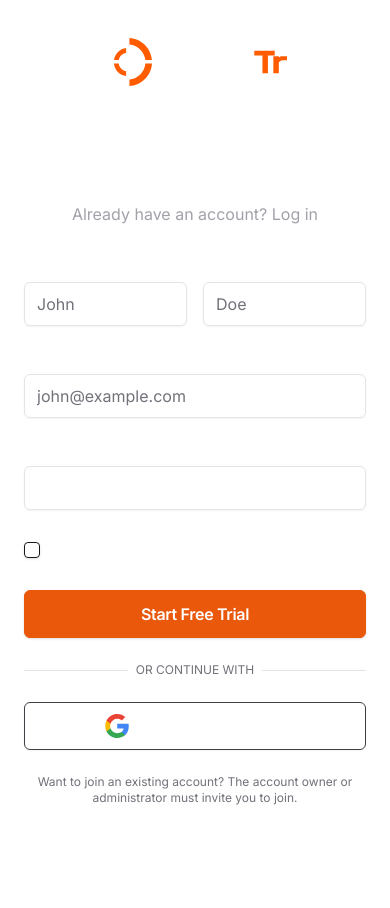
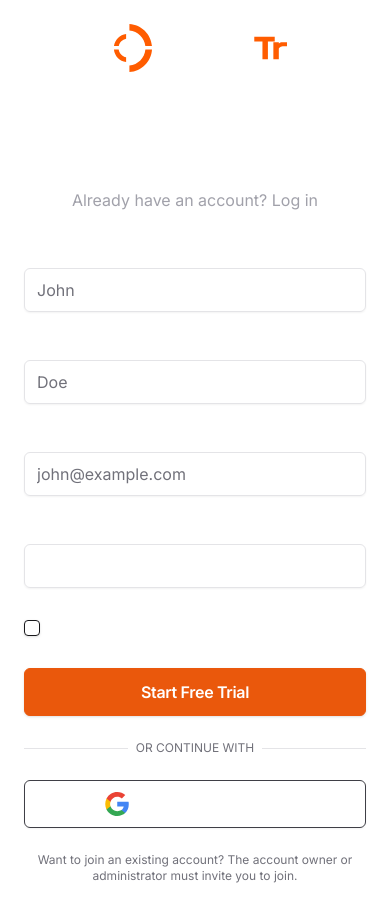
Before and after one commit to rlllup0084/tracktr_v1, a Next.js app: page /register in a window 390 px wide. Before the commit the page ends 844 px from the top, so only its background shows below. Built offline with nearby package versions, Linux system fonts and the light colour scheme.

Commit message:
Update register-form

```diff
--- a/src/features/onboarding/components/register-form.tsx
+++ b/src/features/onboarding/components/register-form.tsx
@@ -78,7 +78,7 @@ const RegisterForm = () => {
       {/* Form */}
       <Form {...form}>
         <form onSubmit={form.handleSubmit(onSubmit)} className='space-y-4'>
-          <div className='grid grid-cols-2 gap-4'>
+          <div className='grid lg:grid-cols-2 gap-4'>
             <FormField
               control={form.control}
               name='firstName'
```
